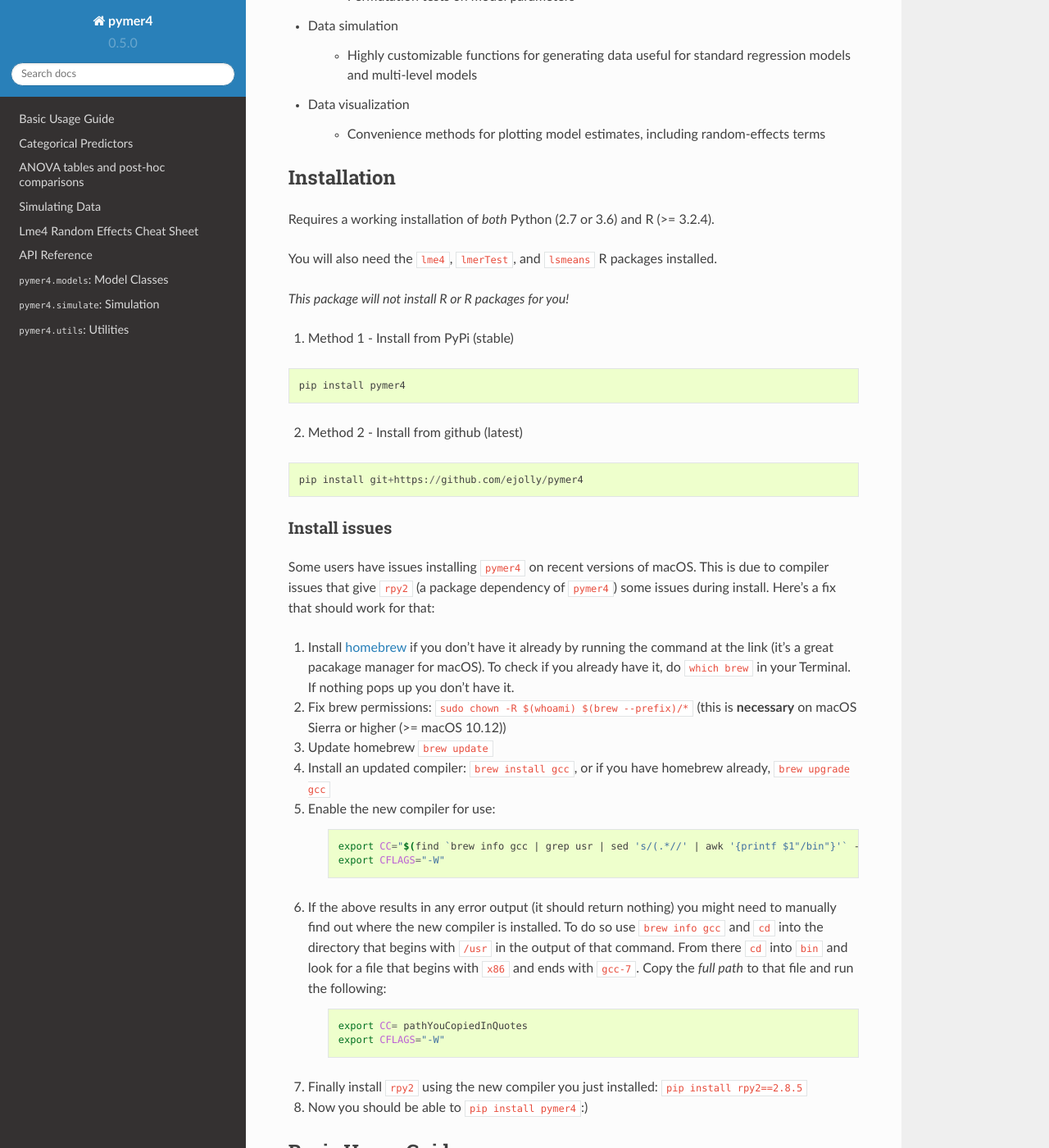
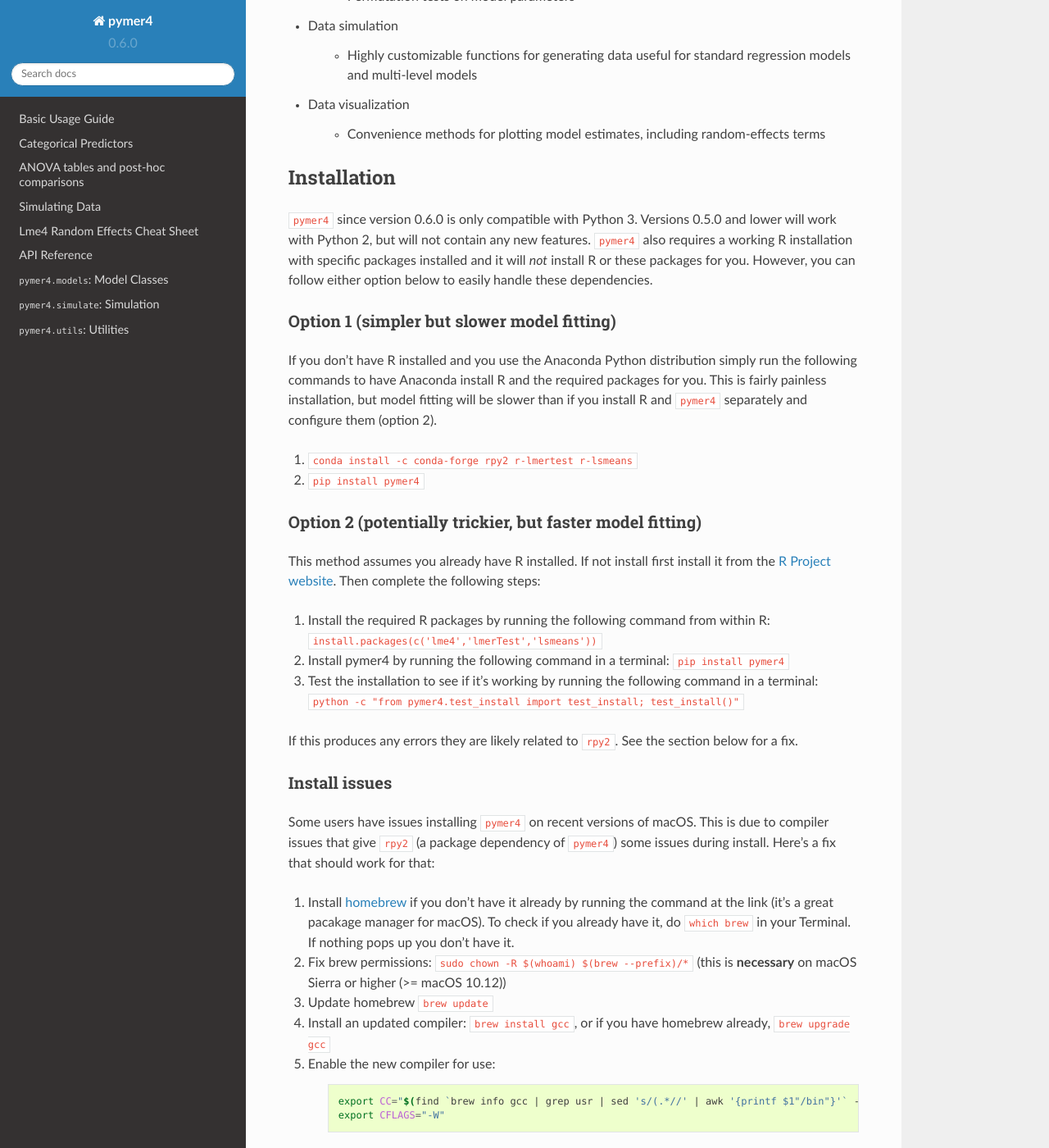
Before and after one commit to ejolly/pymer4, a Sphinx documentation site: the page built from docs/index.rst, in a window 1280 px wide and 1400 px high, scrolled down 1112 px. Shown: the whole window at 82% size. Built offline with Sphinx 7.4.7 and the Read the Docs theme 2.0.0, drawn with Linux system fonts in a browser that asks for light colours; some of the changed text lies outside the part shown.

Commit message:
Updated installation instructions and added quick installation test function.

```diff
--- a/docs/index.rst
+++ b/docs/index.rst
@@ -48,23 +48,24 @@
 
 Installation
 ------------
-Requires a working installation of *both* Python (2.7 or 3.6) and R (>= 3.2.4).
+:code:`pymer4` since version 0.6.0 is only compatible with Python 3. Versions 0.5.0 and lower will work with Python 2, but will not contain any new features. :code:`pymer4` also requires a working R installation with specific packages installed and it will *not* install R or these packages for you. However, you can follow either option below to easily handle these dependencies.
 
-You will also need the :code:`lme4`, :code:`lmerTest`, and :code:`lsmeans` R packages installed.
+Option 1 (simpler but slower model fitting)
+^^^^^^^^^^^^^^^^^^^^^^^^^^^^^^^^^^^^^^^^^^
+If you don't have R installed and you use the Anaconda Python distribution simply run the following commands to have Anaconda install R and the required packages for you. This is fairly painless installation, but model fitting will be slower than if you install R and ``pymer4`` separately and configure them (option 2).
 
-*This package will not install R or R packages for you!*
+1. ``conda install -c conda-forge rpy2 r-lmertest r-lsmeans``
+2. ``pip install pymer4``
 
-1. Method 1 - Install from PyPi (stable)
+Option 2 (potentially trickier, but faster model fitting)
+^^^^^^^^^^^^^^^^^^^^^^^^^^^^^^^^^^^^^^^^^^^^^^^^^^^^^^^^
+This method assumes you already have R installed. If not install first install it from the `R Project website <https://www.r-project.org/>`_. Then complete the following steps:
 
-.. code-block:: python
+1. Install the required R packages by running the following command from within R: ``install.packages(c('lme4','lmerTest','lsmeans'))``
+2. Install pymer4 by running the following command in a terminal: ``pip install pymer4``
+3. Test the installation to see if it's working by running the following command in a terminal: ``python -c "from pymer4.test_install import test_install; test_install()"``
 
-    pip install pymer4
-
-2. Method 2 - Install from github (latest)
-
-.. code-block:: python
-
-    pip install git+https://github.com/ejolly/pymer4
+If this produces any errors they are likely related to ``rpy2``. See the section below for a fix.
 
 Install issues
 ^^^^^^^^^^^^^^
@@ -78,18 +79,18 @@
 
     .. code-block:: bash
 
-        export CC="$(find `brew info gcc | grep usr | sed 's/(.*//' | awk '{printf $1"/bin"}'` -name 'x86*gcc-7')"
+        export CC="$(find `brew info gcc | grep usr | sed 's/(.*//' | awk '{printf $1"/bin"}'` -name 'x86*gcc-?')"
         export CFLAGS="-W"
 
-6. If the above results in any error output (it should return nothing) you might need to manually find out where the new compiler is installed. To do so use ``brew info gcc`` and ``cd`` into the directory that begins with ``/usr`` in the output of that command. From there ``cd`` into ``bin`` and look for a file that begins with ``x86`` and ends with ``gcc-7``. Copy the *full path* to that file and run the following:
+6. If the above results in any error output (it should return nothing) you might need to manually find out where the new compiler is installed. To do so use ``brew info gcc`` and ``cd`` into the directory that begins with ``/usr`` in the output of that command. From there ``cd`` into ``bin`` and look for a file that begins with ``x86`` and ends with ``gcc-7``. It's possible that the directory ends with ``gcc-8`` or a higher number based on how recently you installed from homebrew. In that case, just use the latest version. Copy the *full path* to that file and run the following:
 
     .. code-block:: bash
 
         export CC= pathYouCopiedInQuotes
         export CFLAGS="-W"
 
-7. Finally install ``rpy2`` using the new compiler you just installed: ``pip install rpy2==2.8.5``
-8. Now you should be able to ``pip install pymer4``:)
+7. Finally install ``rpy2`` using the new compiler you just installed: ``pip install rpy2``
+8. Now you should be able to ``pip install pymer4`` :)
 
 Basic Usage Guide
 -----------------
--- a/pymer4/version.py
+++ b/pymer4/version.py
@@ -1,4 +1,4 @@
 """Specifies current version of pymer4 to be used by setup.py and __init__.py
 """
 
-__version__ = '0.5.0'
+__version__ = '0.6.0'
```
Also changed, not shown: README.md (+23 -22 lines), 1 other file.
